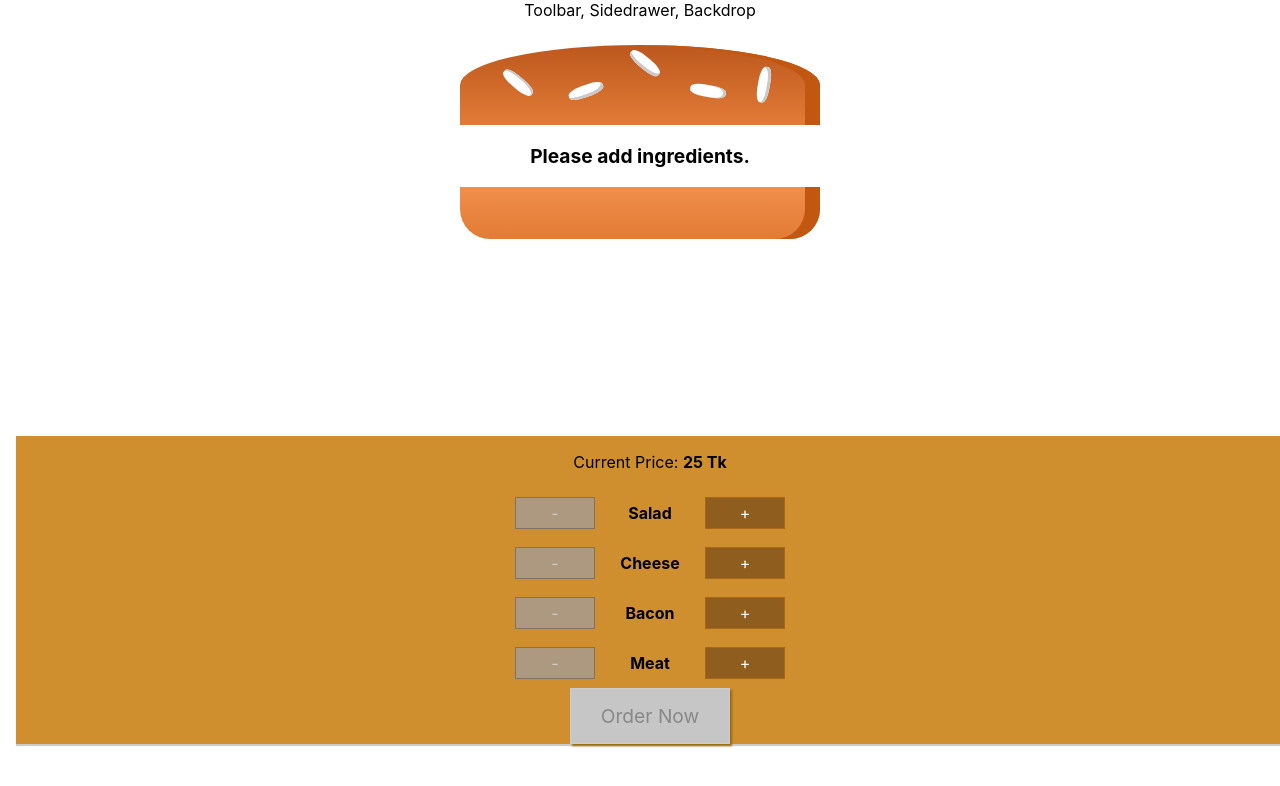
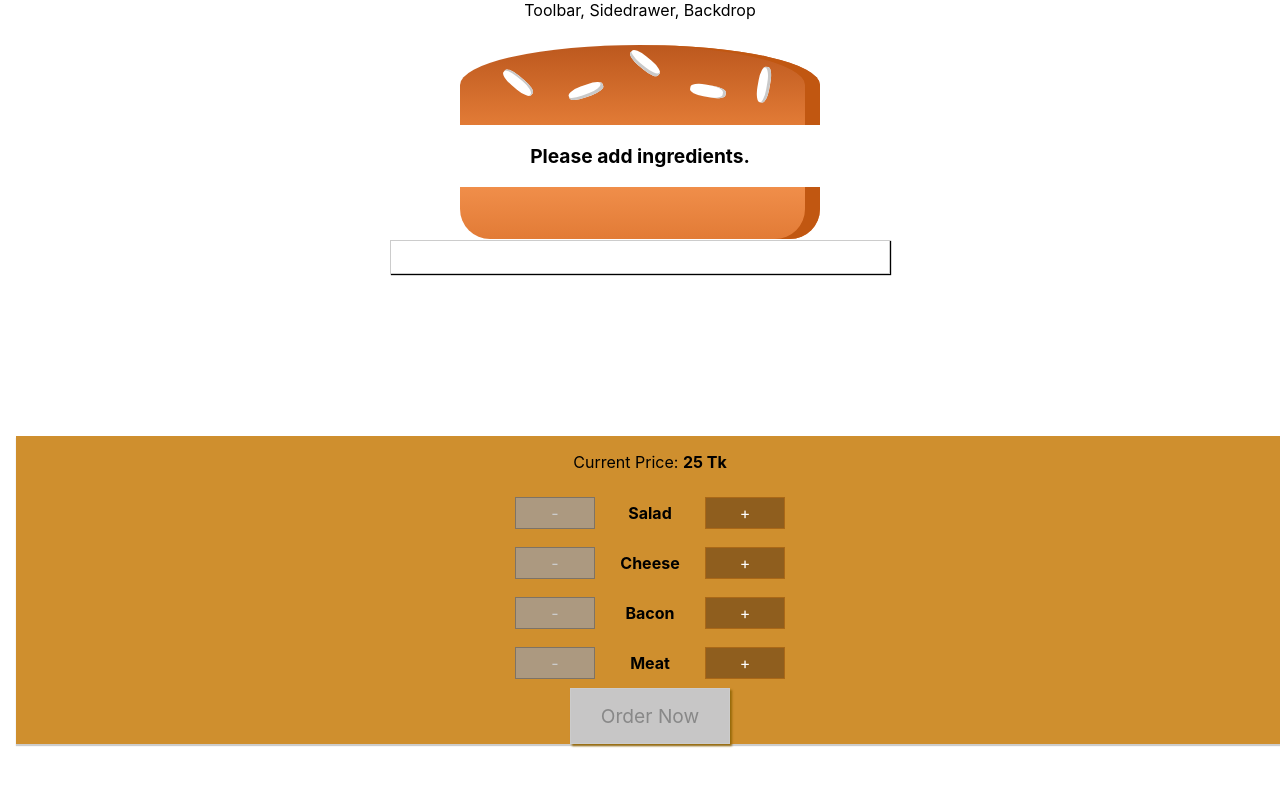
Before and after one commit to Sparrow48/burger-builder, a React (Create React App) app: page / in a window 1280 px wide. Shown: the top 786 px of the page. Built offline with nearby package versions, Linux system fonts and the light colour scheme.

Commit message:
Start working with order summery modal

```diff
--- /dev/null
+++ b/src/components/UI/Modal/Modal.js
@@ -0,0 +1,7 @@
+import React from "react";
+
+import classes from "./Modal.module.css";
+
+const modal = props => <div className={classes.Modal}>{props.children}</div>;
+
+export default modal;
--- /dev/null
+++ b/src/components/UI/Modal/Modal.module.css
@@ -0,0 +1,20 @@
+.Modal {
+  position: fixed;
+  z-index: 500;
+  background-color: white;
+  width: 70%;
+  border: 1px solid #ccc;
+  box-shadow: 1px 1px 1px black;
+  padding: 16px;
+  left: 15%;
+  top: 30%;
+  box-sizing: border-box;
+  transition: all 0.3s ease-out;
+}
+
+@media (min-width: 600px) {
+  .Modal {
+    width: 500px;
+    left: calc(50% - 250px);
+  }
+}
--- a/src/containers/BurgerBuilder/BurgerBuilder.js
+++ b/src/containers/BurgerBuilder/BurgerBuilder.js
@@ -3,6 +3,7 @@ import React, { Component } from "react";
 import Aux from "../../hoc/aux";
 import Burger from "../../components/Burger/Burger";
 import BuildControls from "../../components/Burger/BuildControls/BuildControls";
+import Modal from "../../components/UI/Modal/Modal";
 
 const INGREDIENT_PRICES = {
   salad: 15,
@@ -79,6 +80,7 @@ class BurgerBuilder extends Component {
     }
     return (
       <Aux>
+        <Modal />
         <Burger ingredients={this.state.ingredients} />
         <BuildControls
           added={this.addIngredientHandlre}
```
Also changed, not shown: src/components/UI/Backdrop/Backdrop.js (added).
